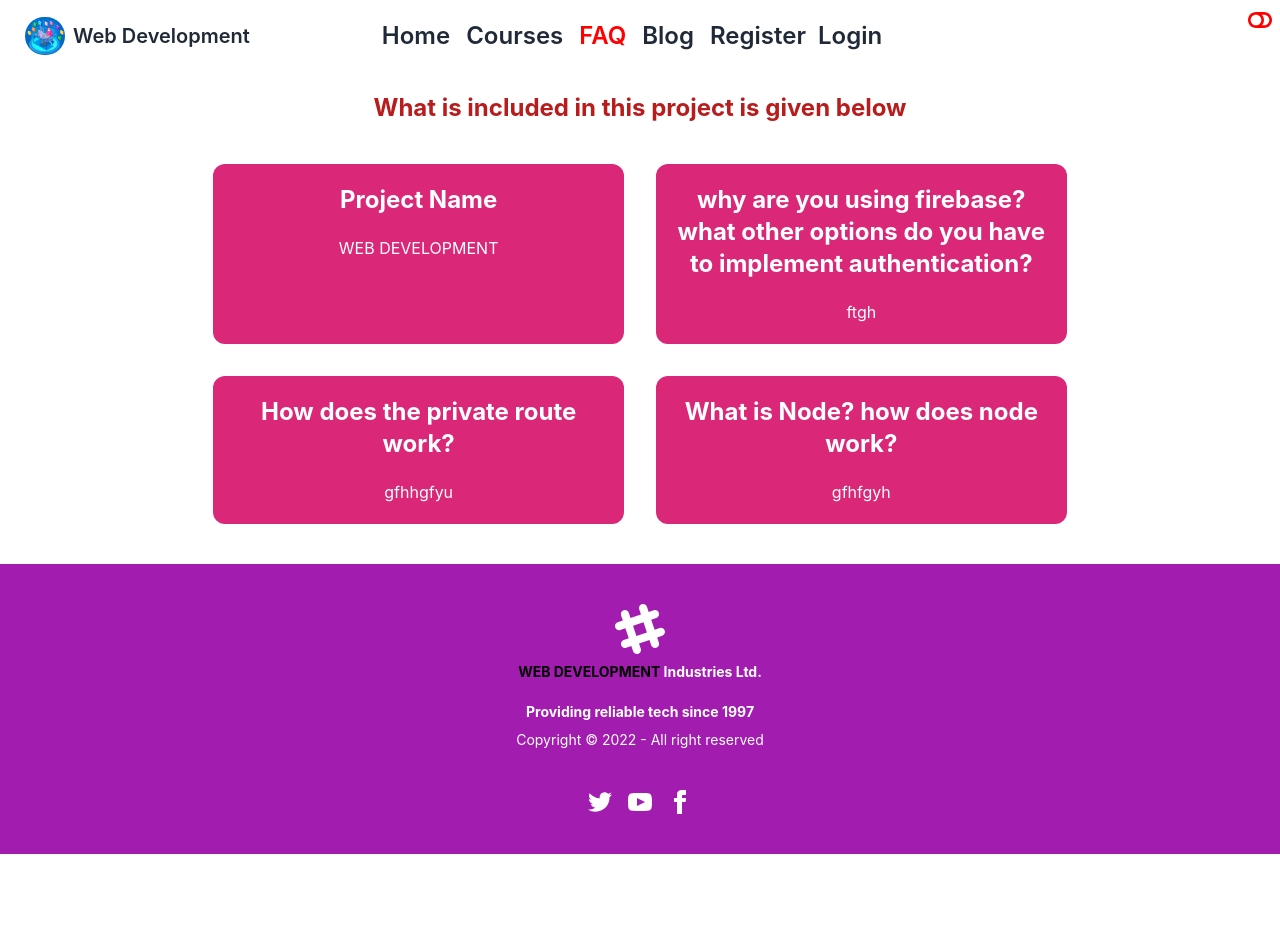
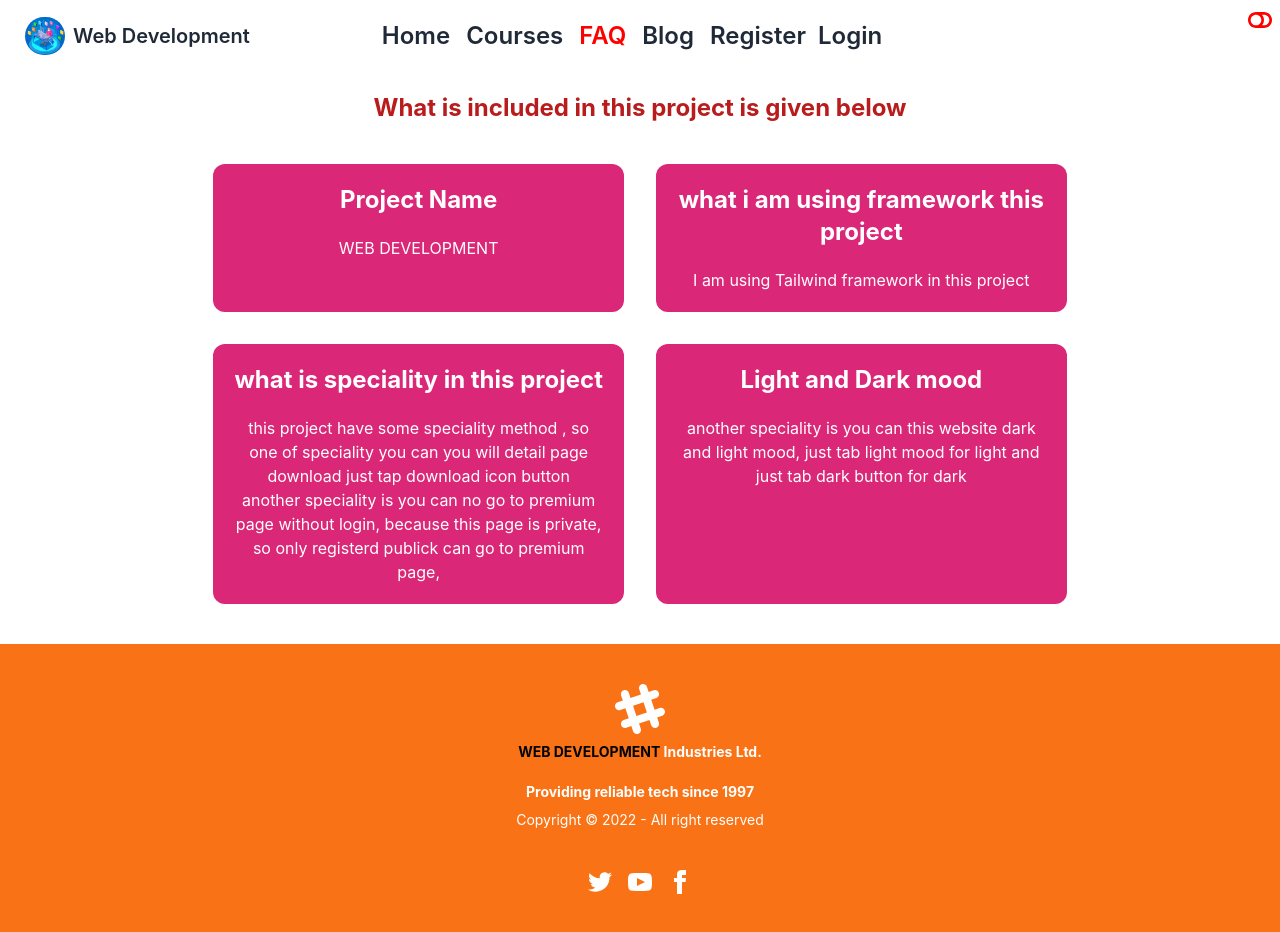
Before and after one commit to sayeedhossain2/learning-web-development-client-repo, a React (Create React App) app: page /faq in a window 1280 px wide. Before the commit the page ends 854 px from the top, so only its background shows below. Built offline with nearby package versions, Linux system fonts and the light colour scheme; no server answers.

Commit message:
faq section update

```diff
--- a/src/Component/Faq/Faq.js
+++ b/src/Component/Faq/Faq.js
@@ -18,26 +18,33 @@ const Faq = () => {
           {/* no 2 question */}
           <div className="bg-pink-600 rounded-xl text-white p-5 ">
             <h1 className="text-2xl font-bold mb-5 ">
-              why are you using firebase? what other options do you have to
-              implement authentication?
+              what i am using framework this project
             </h1>
-            <p>ftgh</p>
+            <p>I am using Tailwind framework in this project</p>
           </div>
 
           {/* no 3 question */}
           <div className="bg-pink-600 rounded-xl text-white p-5 ">
             <h1 className="text-2xl font-bold mb-5">
-              How does the private route work?
+              what is speciality in this project
             </h1>
-            <p>gfhhgfyu</p>
+            <p>
+              this project have some speciality method , so one of speciality
+              you can you will detail page download just tap download icon
+              button <br />
+              another speciality is you can no go to premium page without login,
+              because this page is private, so only registerd publick can go to
+              premium page,
+            </p>
           </div>
 
           {/* no 4 question */}
           <div className="bg-pink-600 rounded-xl text-white p-5 ">
-            <h1 className="text-2xl font-bold mb-5">
-              What is Node? how does node work?
-            </h1>
-            <p>gfhfgyh</p>
+            <h1 className="text-2xl font-bold mb-5">Light and Dark mood</h1>
+            <p>
+              another speciality is you can this website dark and light mood,
+              just tab light mood for light and just tab dark button for dark
+            </p>
           </div>
         </div>
       </div>
--- a/src/Component/Footer/Footer.js
+++ b/src/Component/Footer/Footer.js
@@ -3,7 +3,7 @@ import React from "react";
 const Footer = () => {
   return (
     <div className="mt-10 ">
-      <footer className=" footer footer-center p-10 bg-rose-600 lg:bg-fuchsia-700 text-primary-content">
+      <footer className=" footer footer-center p-10 bg-rose-600 lg:bg-orange-500 text-primary-content">
         <div>
           <svg
             width="50"
--- a/src/Component/Home/Home.js
+++ b/src/Component/Home/Home.js
@@ -1,10 +1,42 @@
 import React from "react";
+import lottie from "../../assect/lottie.gif";
 
 const Home = () => {
   return (
     <div>
+      <h1 className="text-4xl font-bold  text-orange-500">
+        Welcome To <span className="text-rose-700">Web Development</span> World
+      </h1>
+
+      <div className="grid  lg:grid-cols-2 shadow-2xl rounded-xl mt-10 text-white shadow-xl p-5 my-20 w-11/12 mx-auto">
+        <div className="text-black">
+          <p>
+            <span className="font-bold text-lg">Computer programming</span> is
+            the process of performing a particular computation (or more
+            generally, accomplishing a specific computing result), usually by
+            designing and building an executable computer program. Programming
+            involves tasks such as analysis, generating algorithms, profiling
+            algorithms' accuracy and resource consumption, and the
+            implementation of algorithms (usually in a chosen programming
+            language, commonly referred to as <strong>coding</strong> ).[1][2]
+            The source code of a program is written in one or more languages
+            that are intelligible to programmers, rather than machine code,
+            which is directly executed by the central processing unit. The
+            purpose of programming is to find a sequence of instructions that
+            will automate the performance of a task (which can be as complex as
+            an operating system) on a computer, often for solving a given
+            problem. Proficient programming thus usually requires expertise in
+            several different subjects, including knowledge of the application
+            domain, specialized algorithms, and formal logic.
+          </p>
+        </div>{" "}
+        <div>
+          <img className="lg:w-3/4 rounded-xl lg:ml-20" src={lottie} alt="" />
+        </div>
+      </div>
+
       {/* card 1 */}
-      <div className="lg:grid grid-cols-2 my-20 w-4/5 mx-auto">
+      <div className="lg:grid grid-cols-2 shadow-2xl p-5 rounded-xl my-20 w-4/5 mx-auto">
         <img className=" lg:w-3/4 rounded-lg" src="program2.jpg" alt="" />
         <div className="">
           <h1 className="text-4xl font-bold my-5  text-orange-500">
--- a/src/Courses/Courses/Courses.js
+++ b/src/Courses/Courses/Courses.js
@@ -34,7 +34,7 @@ const Courses = () => {
         </div>
       </div>
       {/* right side */}
-      <div className="grid lg:grid-cols-2 gap-5 lg:ml-5 px-20 py-5 rounded-xl shadow-2xl ">
+      <div className="grid lg:grid-cols-2 gap-5 lg:ml-5 px-16 py-5 rounded-xl shadow-2xl ">
         {/* <h2>this is course title</h2> */}
         {categories.map((category) => (
           <CourseCard key={category.id} category={category}></CourseCard>
```
Also changed, not shown: src/assect/lottie.gif (added).
